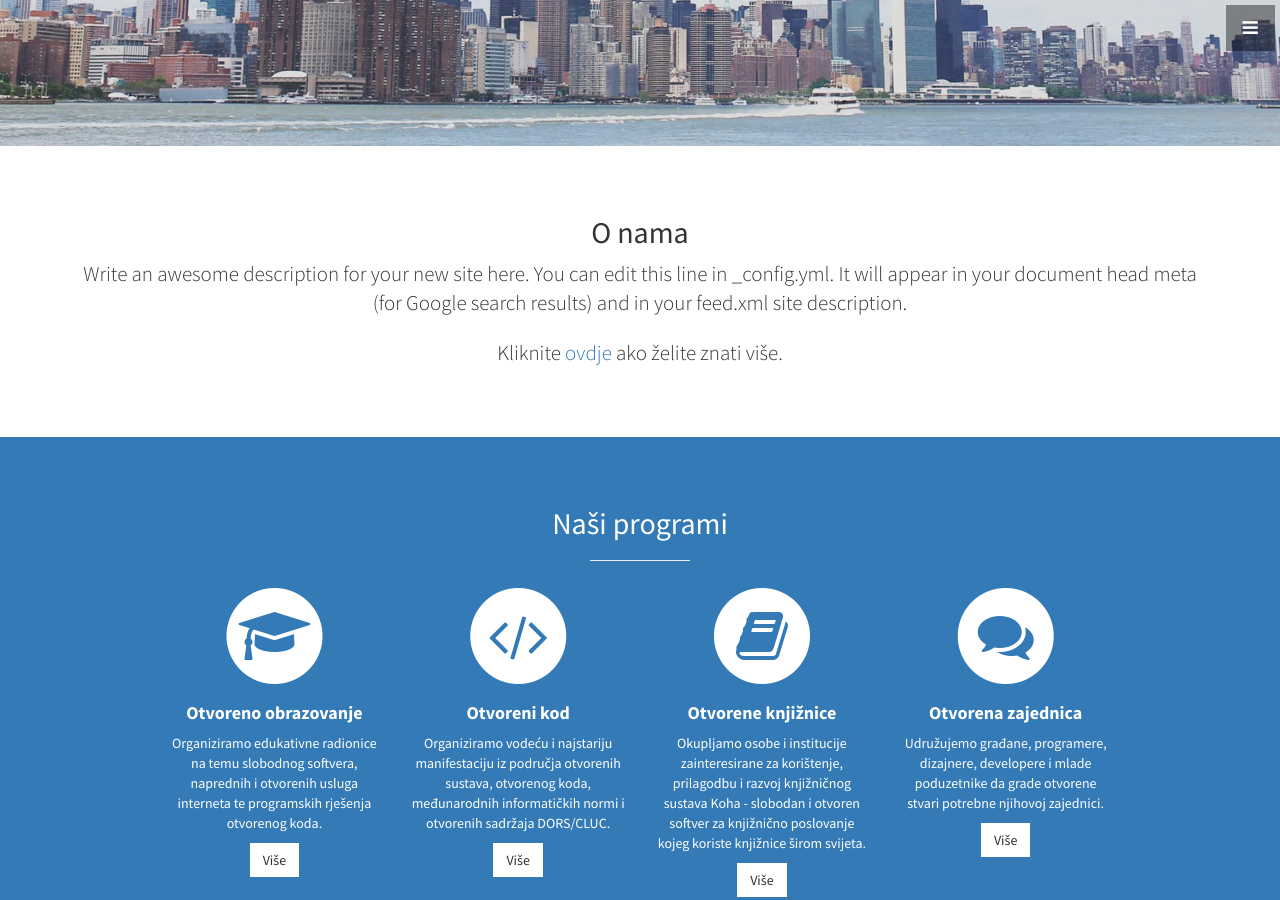
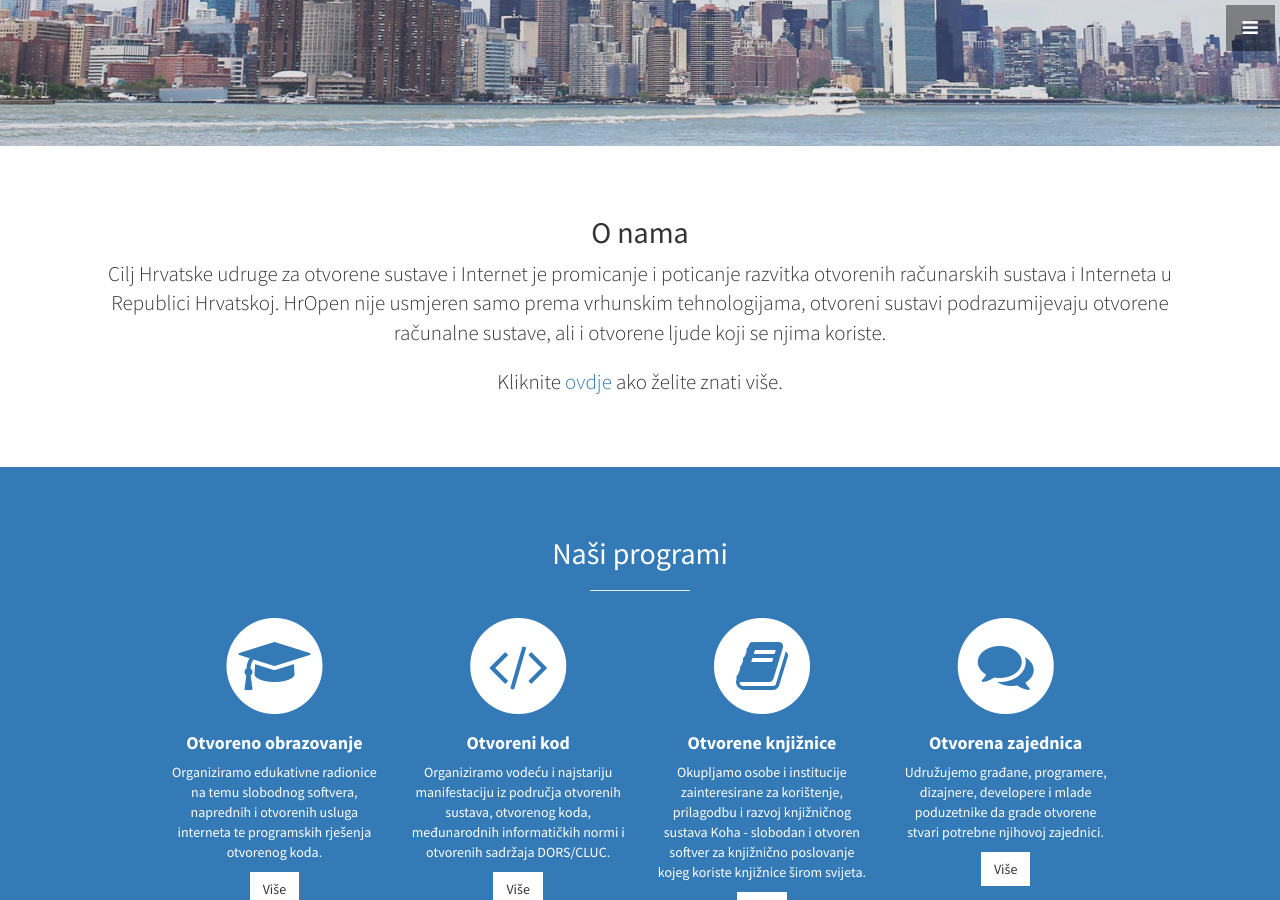
Before and after one commit to schlos/open.hr, a Jekyll site: the page built from index.html, in a window 1280 px wide and 900 px high, scrolled down 754 px. Built offline with Jekyll 4.4.1, drawn with Linux system fonts in a browser that asks for light colours; some of the changed text lies outside the part shown.

Commit message:
fixes in includes

```diff
--- a/_config.yml
+++ b/_config.yml
@@ -17,21 +17,23 @@
 title: HrOpen
 tagline: Otvoreni za partnerstvo jer znamo kako
 description: > # this means to ignore newlines until "baseurl:"
-  Write an awesome description for your new site here. You can edit this
-  line in _config.yml. It will appear in your document head meta (for
-  Google search results) and in your feed.xml site description.
+  Cilj Hrvatske udruge za otvorene sustave i Internet je promicanje i
+  poticanje razvitka otvorenih računarskih sustava i Interneta u Republici Hrvatskoj.
+  HrOpen nije usmjeren samo prema vrhunskim tehnologijama, otvoreni sustavi
+  podrazumijevaju otvorene računalne sustave, ali i otvorene ljude koji se njima koriste.
 archive_description: Arhivska građa Udruge
 baseurl: "/openhr" # the subpath of your site, e.g. /blog
 archive_slug: "/arhiva"
 url: "https://schlos.github.io" # the base hostname & protocol for your site
 github_repo: openhr # the GitHub repo name for this project
+call_to_action: dors # can be "dors" or "membership"
 #
 # Site metadata
 full_title: Hrvatska udruga za otvorene sustave i internet
 #
 # Site contact details
 owner: Hrvatska udruga za otvorene sustave i internet
-email: name@example.com
+email: udruga@open.hr
 address:
   - line: Unska 3
   - line: "10000 Zagreb, Hrvatska"
@@ -63,7 +65,7 @@ copyright:
 # leave blank if you dont have account
 facebook_username: example
 twitter_username:
-github_username: example
+github_username: HrOpen-Croatia
 #
 # API settings
 google_api_key: AIzaSyA8H0jVz_6Hc273rqNYKQ6AAiBvQfVKmYQ
@@ -79,4 +81,4 @@ theme_color: blue
 analytics:
   provider: google
   google:
-    id: UA-46708458-XX
+    id: UA-36427329-1
--- a/_includes/frontpage/call-to-action.html
+++ /dev/null
@@ -1,2 +0,0 @@
-
-  {% include frontpage/call-to-action_{{site.call_to_action}}.html %}
--- a/_layouts/front.html
+++ b/_layouts/front.html
@@ -11,6 +11,12 @@
   {% include frontpage/services.html %}
   {% include frontpage/callout.html %}
   {% include frontpage/portfolio.html %}
+  {% case site.call_to_action %}
+    {% when "membership" %}
+      {% include frontpage/call-to-action_membership.html %}
+    {% when "dors" %}
+      {% include frontpage/call-to-action_dors.html %}
+  {% endcase %}
   {% include frontpage/call-to-action.html %}
   {% include frontpage/map.html %}
   {% include frontpage/footer.html %}
```
